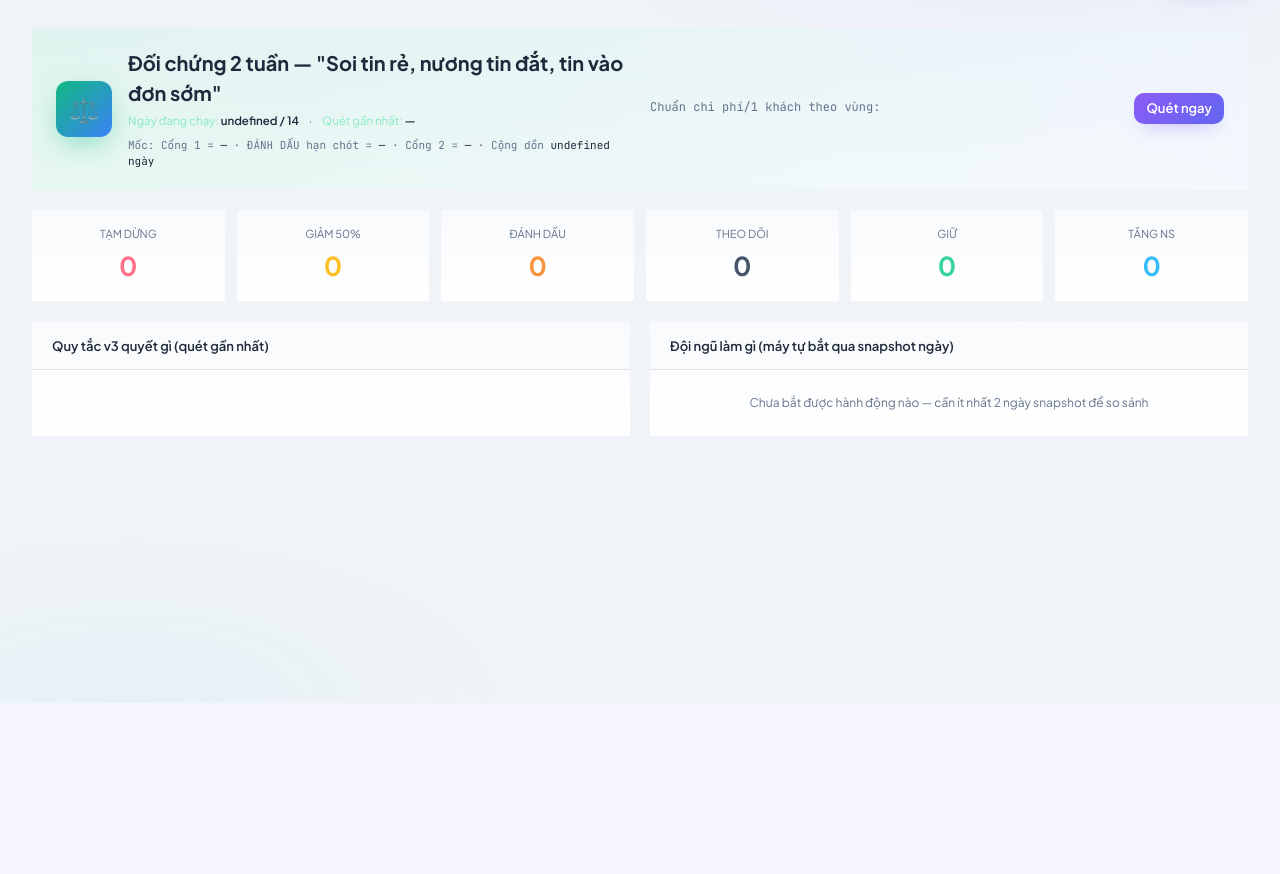
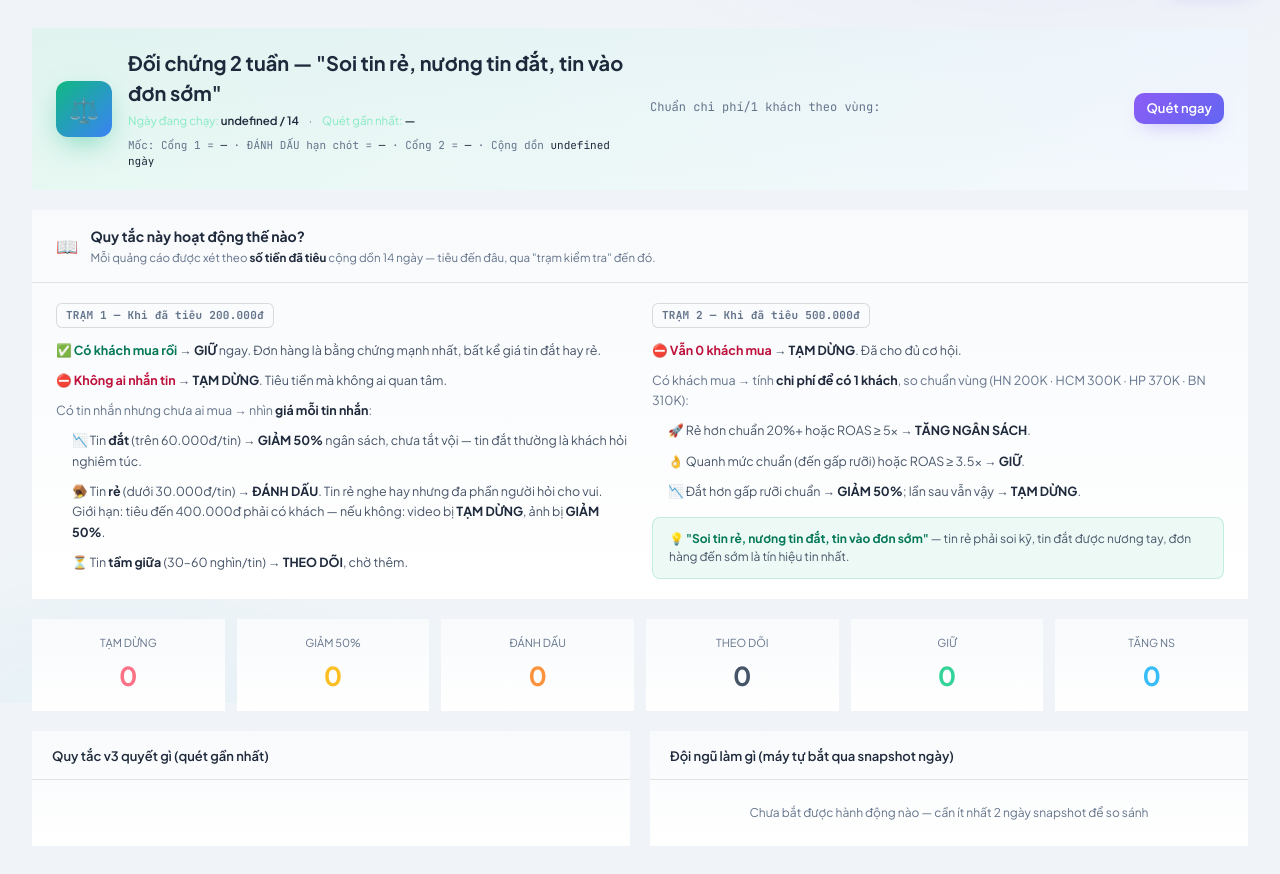
Before and after one commit to hungnvn8n/eyeplus-ads-monitor, a Flask app: template templates/doichung.html in a window 1280 px wide. Shown: the part 97-971 px from the top of the page. Before the commit the page ends 800 px from the top, so only its background shows below. Run offline with Flask 3, Linux system fonts and the light colour scheme; the template is opened without the code that fills it, so the values that code supplies are empty; the visitor is signed in with stand-in values (Sample User, id 1); parts of the project's set-up code (start-up, migrations or seed data) failed here and were passed over; some libraries are stand-ins or nearby versions.

Commit message:
feat(doichung): thêm khung diễn giải quy tắc v3 dễ hiểu
2 cột Trạm 1 / Trạm 2 giải thích bằng lời thường, ai đọc cũng hiểu.

Co-Authored-By: Claude Sonnet 4.6 <noreply@anthropic.com>

```diff
--- a/templates/doichung.html
+++ b/templates/doichung.html
@@ -43,6 +43,53 @@
         <span x-text="scanning ? 'Đang quét...' : 'Quét ngay'"></span>
       </button>
     </div>
+  </div>
+</div>
+
+<!-- ─── DIỄN GIẢI QUY TẮC ─────────────────────────────────────────────── -->
+<div class="card-elevated mb-5 overflow-hidden">
+  <div class="px-6 py-4 border-b border-white/5 flex items-center gap-3">
+    <span class="text-lg">📖</span>
+    <div>
+      <div class="text-[14px] font-bold text-white">Quy tắc này hoạt động thế nào?</div>
+      <div class="text-[11.5px] text-slate-400 mt-0.5">Mỗi quảng cáo được xét theo <b class="text-white">số tiền đã tiêu</b> cộng dồn 14 ngày — tiêu đến đâu, qua "trạm kiểm tra" đến đó.</div>
+    </div>
+  </div>
+  <div class="px-6 py-5 grid grid-cols-2 gap-6">
+
+    <!-- Trạm 1 -->
+    <div>
+      <div class="flex items-center gap-2 mb-3">
+        <span class="pill pill-neutral text-[11px] font-bold">TRẠM 1 — Khi đã tiêu 200.000đ</span>
+      </div>
+      <ul class="space-y-2.5 text-[12.5px] text-slate-300 leading-relaxed">
+        <li>✅ <b class="text-emerald-300">Có khách mua rồi</b> → <b class="text-white">GIỮ</b> ngay. Đơn hàng là bằng chứng mạnh nhất, bất kể giá tin đắt hay rẻ.</li>
+        <li>⛔ <b class="text-rose-300">Không ai nhắn tin</b> → <b class="text-white">TẠM DỪNG</b>. Tiêu tiền mà không ai quan tâm.</li>
+        <li class="text-slate-500">Có tin nhắn nhưng chưa ai mua → nhìn <b class="text-white">giá mỗi tin nhắn</b>:</li>
+        <li class="pl-4">📉 Tin <b class="text-white">đắt</b> (trên 60.000đ/tin) → <b class="text-white">GIẢM 50%</b> ngân sách, chưa tắt vội — tin đắt thường là khách hỏi nghiêm túc.</li>
+        <li class="pl-4">🪤 Tin <b class="text-white">rẻ</b> (dưới 30.000đ/tin) → <b class="text-white">ĐÁNH DẤU</b>. Tin rẻ nghe hay nhưng đa phần người hỏi cho vui. Giới hạn: tiêu đến 400.000đ phải có khách — nếu không: video bị <b class="text-white">TẠM DỪNG</b>, ảnh bị <b class="text-white">GIẢM 50%</b>.</li>
+        <li class="pl-4">⏳ Tin <b class="text-white">tầm giữa</b> (30–60 nghìn/tin) → <b class="text-white">THEO DÕI</b>, chờ thêm.</li>
+      </ul>
+    </div>
+
+    <!-- Trạm 2 -->
+    <div>
+      <div class="flex items-center gap-2 mb-3">
+        <span class="pill pill-neutral text-[11px] font-bold">TRẠM 2 — Khi đã tiêu 500.000đ</span>
+      </div>
+      <ul class="space-y-2.5 text-[12.5px] text-slate-300 leading-relaxed">
+        <li>⛔ <b class="text-rose-300">Vẫn 0 khách mua</b> → <b class="text-white">TẠM DỪNG</b>. Đã cho đủ cơ hội.</li>
+        <li class="text-slate-500">Có khách mua → tính <b class="text-white">chi phí để có 1 khách</b>, so chuẩn vùng (HN 200K · HCM 300K · HP 370K · BN 310K):</li>
+        <li class="pl-4">🚀 Rẻ hơn chuẩn 20%+ hoặc ROAS ≥ 5× → <b class="text-white">TĂNG NGÂN SÁCH</b>.</li>
+        <li class="pl-4">👌 Quanh mức chuẩn (đến gấp rưỡi) hoặc ROAS ≥ 3.5× → <b class="text-white">GIỮ</b>.</li>
+        <li class="pl-4">📉 Đắt hơn gấp rưỡi chuẩn → <b class="text-white">GIẢM 50%</b>; lần sau vẫn vậy → <b class="text-white">TẠM DỪNG</b>.</li>
+      </ul>
+      <div class="mt-4 px-4 py-3 rounded-lg text-[12px] text-slate-300"
+           style="background:rgba(16,185,129,0.07);border:1px solid rgba(16,185,129,0.2);">
+        💡 <b class="text-emerald-300">"Soi tin rẻ, nương tin đắt, tin vào đơn sớm"</b> — tin rẻ phải soi kỹ, tin đắt được nương tay, đơn hàng đến sớm là tín hiệu tin nhất.
+      </div>
+    </div>
+
   </div>
 </div>
 
```
